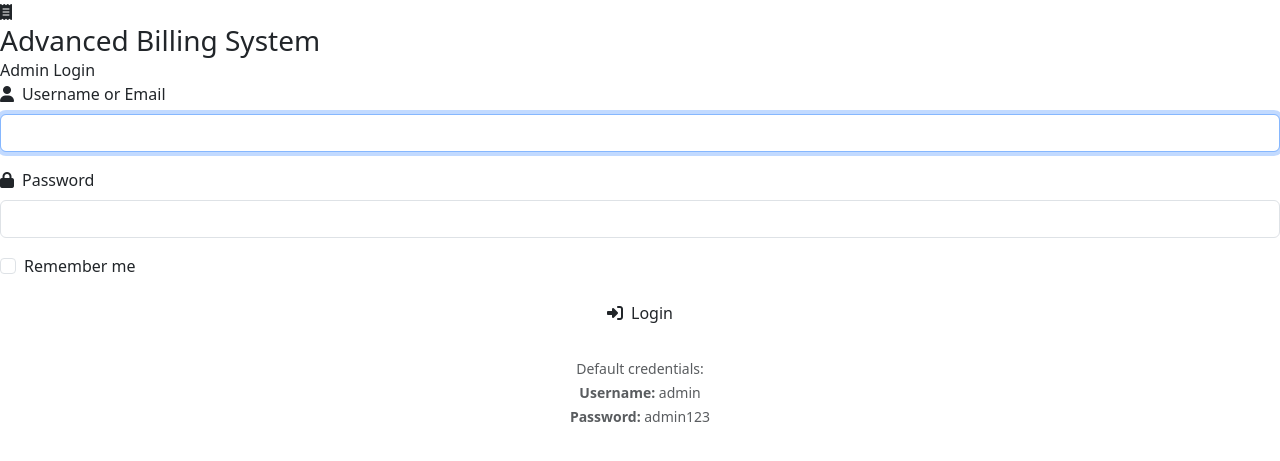
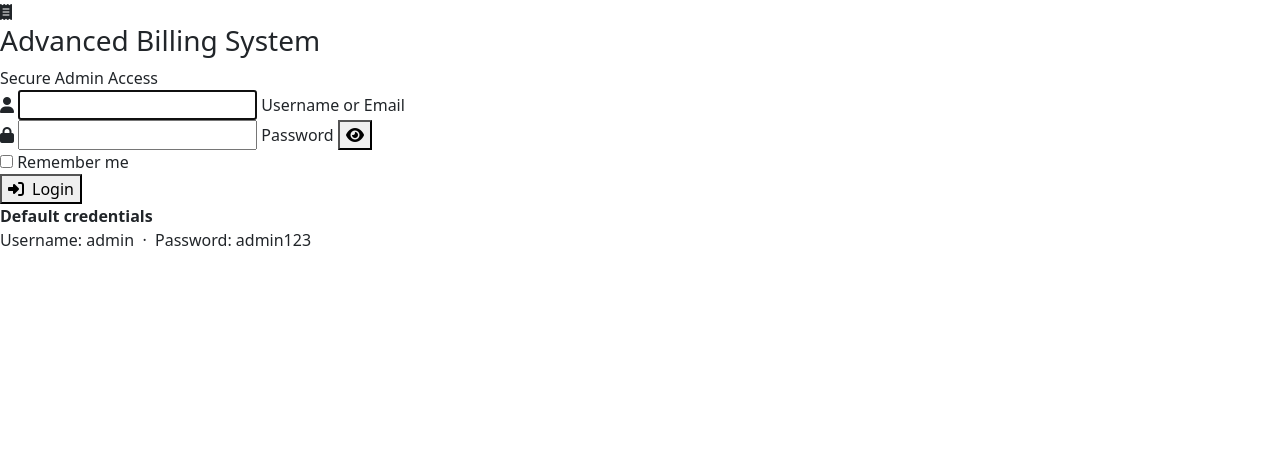
Before and after one commit to Chandu2401/Billing-Management-System, a PHP site: page /login.php in a window 1280 px wide. Shown: the top 461 px of the page. Run offline with PHP 8.4, Linux system fonts and the light colour scheme.

Commit message:
Updated login page design

```diff
--- a/login.php
+++ b/login.php
@@ -32,7 +32,7 @@ if (isset($_POST['login'])) {
                 // Update last login
                 $conn->query("UPDATE admin SET last_login = NOW() WHERE id = " . $admin['id']);
 
-                header("Location: admin/dashboard.php");
+                header("Location: dashboard.php");
                 exit();
             } else {
                 $error = "Invalid password";
@@ -54,62 +54,74 @@ if (isset($_POST['login'])) {
     <link href="https://cdn.jsdelivr.net/npm/bootstrap@5.3.0/dist/css/bootstrap.min.css" rel="stylesheet">
     <!-- Font Awesome -->
     <link rel="stylesheet" href="https://cdnjs.cloudflare.com/ajax/libs/font-awesome/6.4.0/css/all.min.css">
-    <!-- Custom CSS -->
+    <!-- Custom CSS (Google Font + tokens + login styles) -->
     <link rel="stylesheet" href="assets/css/style.css">
 </head>
-<body>
-    <div class="login-container">
+<body class="login-page">
+    <div class="login-blob teal"></div>
+    <div class="login-blob amber"></div>
+
     <div class="login-card">
         <div class="login-header">
-                <i class="fas fa-receipt"></i>
-                <h3 class="mb-0"><?php echo APP_NAME; ?></h3>
-                <p class="mb-0">Admin Login</p>
+            <div class="brand-icon"><i class="fas fa-receipt"></i></div>
+            <h3><?php echo APP_NAME; ?></h3>
+            <span class="login-eyebrow">Secure Admin Access</span>
         </div>
+
+        <div class="receipt-tear"></div>
+
         <div class="login-body">
             <?php if ($error): ?>
-                    <div class="alert alert-danger alert-dismissible fade show" role="alert">
-                        <i class="fas fa-exclamation-circle me-2"></i><?php echo $error; ?>
-                        <button type="button" class="btn-close" data-bs-dismiss="alert"></button>
+                <div class="login-alert" role="alert">
+                    <i class="fas fa-exclamation-circle"></i>
+                    <span><?php echo $error; ?></span>
                 </div>
             <?php endif; ?>
 
             <form method="POST" action="">
-                    <div class="mb-3">
-                        <label for="username" class="form-label">
-                            <i class="fas fa-user me-2"></i>Username or Email
-                        </label>
-                        <input type="text" class="form-control" id="username" name="username" required autofocus>
+                <div class="field-group">
+                    <i class="fas fa-user field-icon"></i>
+                    <input type="text" id="username" name="username" placeholder=" " required autofocus>
+                    <label for="username">Username or Email</label>
                 </div>
 
-                    <div class="mb-3">
-                        <label for="password" class="form-label">
-                            <i class="fas fa-lock me-2"></i>Password
-                        </label>
-                        <input type="password" class="form-control" id="password" name="password" required>
+                <div class="field-group">
+                    <i class="fas fa-lock field-icon"></i>
+                    <input type="password" id="password" name="password" placeholder=" " required>
+                    <label for="password">Password</label>
+                    <button type="button" class="field-toggle" onclick="toggleLoginPassword()" aria-label="Show password">
+                        <i class="fas fa-eye" id="loginPwToggleIcon"></i>
+                    </button>
                 </div>
 
-                    <div class="mb-3 form-check">
-                        <input type="checkbox" class="form-check-input" id="remember">
-                        <label class="form-check-label" for="remember">Remember me</label>
+                <div class="login-remember">
+                    <input type="checkbox" id="remember">
+                    <label for="remember">Remember me</label>
                 </div>
 
-                    <button type="submit" name="login" class="btn btn-gradient-primary btn-custom w-100">
+                <button type="submit" name="login" class="btn-login">
                     <i class="fas fa-sign-in-alt me-2"></i>Login
                 </button>
             </form>
 
-                <div class="mt-4 text-center">
-                    <small class="text-muted">
-                        Default credentials: <br>
-                        <strong>Username:</strong> admin <br>
-                        <strong>Password:</strong> admin123
-                    </small>
-                </div>
+            <div class="login-hint">
+                <strong>Default credentials</strong><br>
+                Username: admin &nbsp;·&nbsp; Password: admin123
             </div>
         </div>
     </div>
 
     <!-- Bootstrap JS -->
     <script src="https://cdn.jsdelivr.net/npm/bootstrap@5.3.0/dist/js/bootstrap.bundle.min.js"></script>
+    <script>
+        function toggleLoginPassword() {
+            const pw = document.getElementById('password');
+            const icon = document.getElementById('loginPwToggleIcon');
+            const isHidden = pw.type === 'password';
+            pw.type = isHidden ? 'text' : 'password';
+            icon.classList.toggle('fa-eye');
+            icon.classList.toggle('fa-eye-slash');
+        }
+    </script>
 </body>
 </html>
```
Lines whose indentation alone changed are shown as unchanged.
